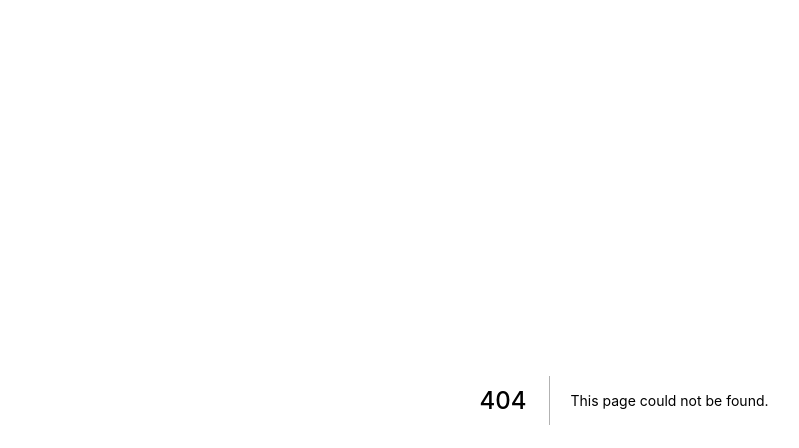
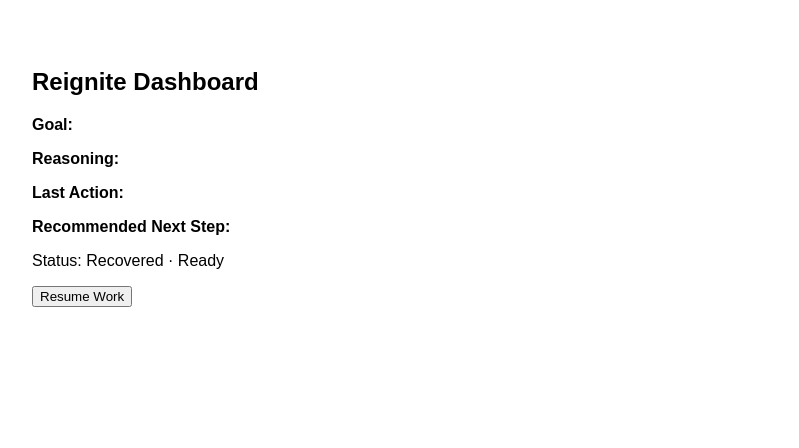
Before and after one commit to Alag-101/reignite-prototype, a Next.js app: page /resume in a window 1280 px wide. Before the commit this address had no page. Shown: the top 448 px of the page, without its empty margins (16-815 px from the left). Built offline with nearby package versions, Linux system fonts and the light colour scheme.

Commit message:
Create resume.js

```diff
--- /dev/null
+++ b/pages/resume.js
@@ -0,0 +1,24 @@
+export default function Resume() {
+  let state = {}
+
+  if (typeof window !== "undefined") {
+    state = JSON.parse(localStorage.getItem("reignite_state")) || {}
+  }
+
+  return (
+    <div style={{ fontFamily: "sans-serif", padding: 40 }}>
+      <h2>Reignite Dashboard</h2>
+
+      <p><strong>Goal:</strong> {state.goal}</p>
+      <p><strong>Reasoning:</strong> {state.reasoning}</p>
+      <p><strong>Last Action:</strong> {state.lastAction}</p>
+      <p><strong>Recommended Next Step:</strong> {state.nextStep}</p>
+
+      <p>Status: Recovered · Ready</p>
+
+      <a href="/session">
+        <button>Resume Work</button>
+      </a>
+    </div>
+  )
+}
```
